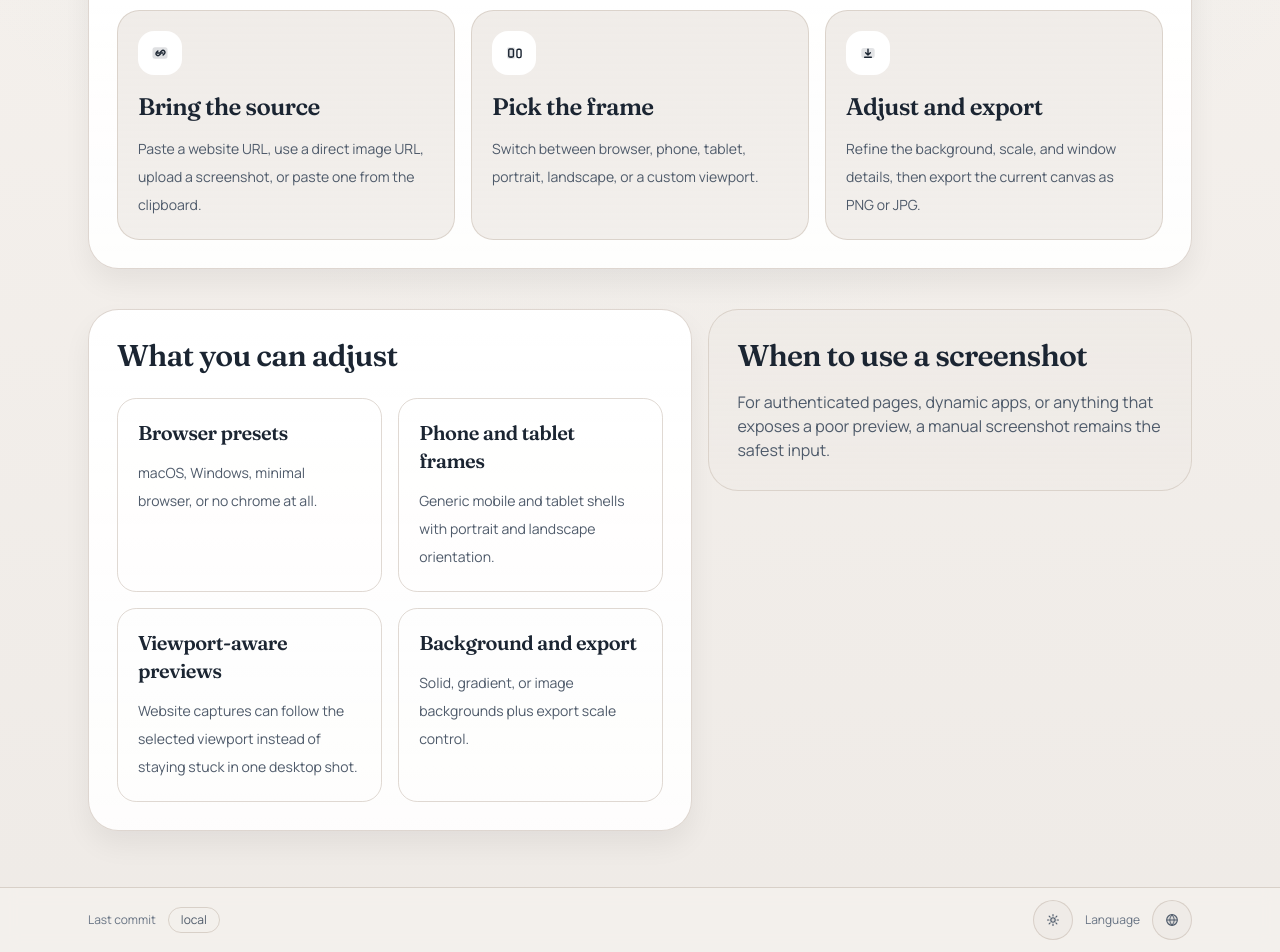
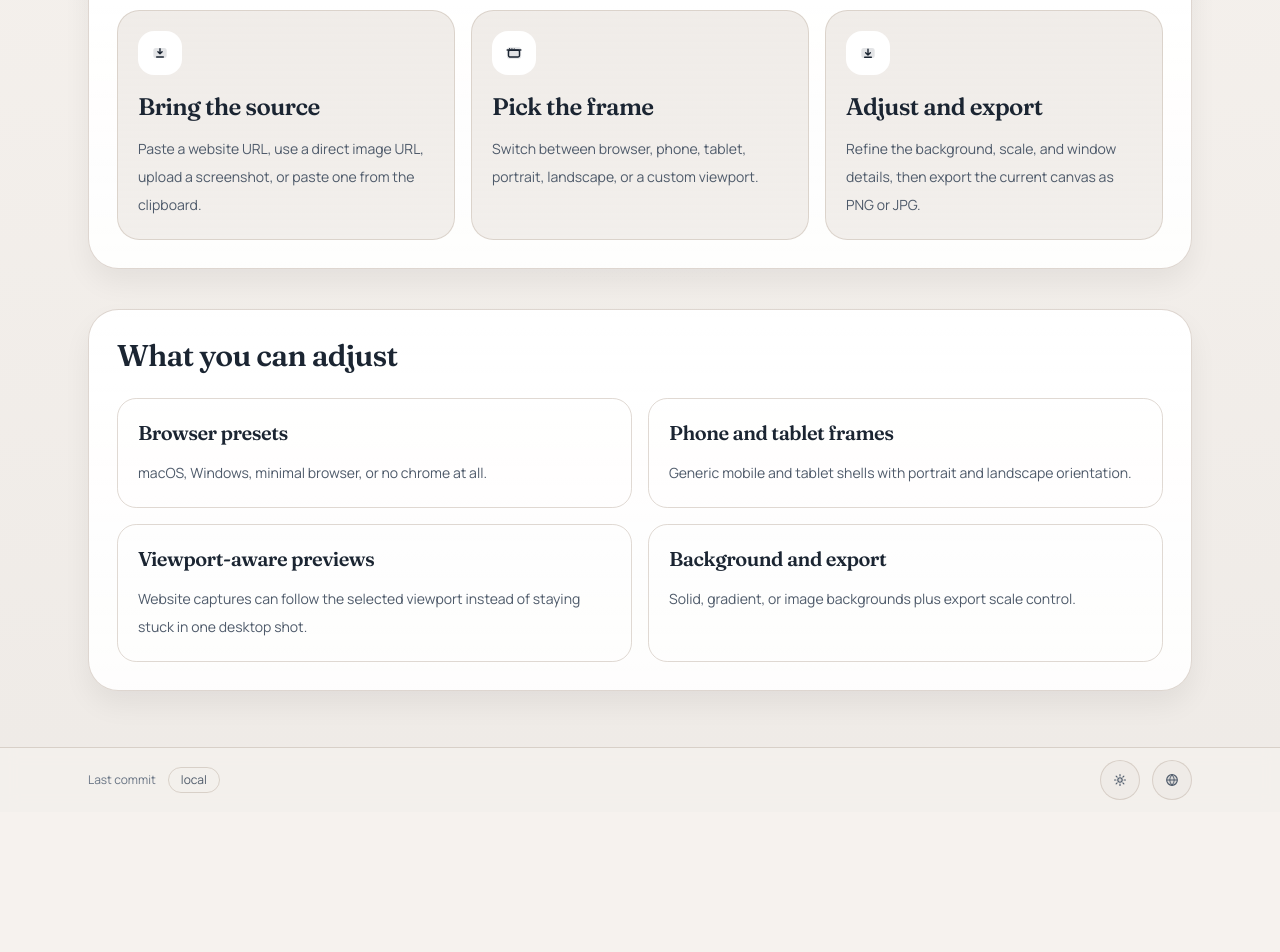
Before and after one commit to mafhper/fremit, a React (Vite) app: page /about in a window 1280 px wide. Shown: the part 448-1400 px from the top of the page. After the commit the page ends 1260 px from the top, so only its background shows below. Built offline with nearby package versions, Linux system fonts and the light colour scheme.

Commit message:
Polish home and about public pages

```diff
--- a/src/components/icons/AppIcons.tsx
+++ b/src/components/icons/AppIcons.tsx
@@ -40,6 +40,16 @@ export function UploadPanelIcon({ className }: IconProps) {
   );
 }
 
+export function SourcePanelIcon({ className }: IconProps) {
+  return (
+    <IconFrame className={className}>
+      <rect x="4" y="6" width="16" height="12" rx="3" fill="currentColor" opacity="0.12" />
+      <path d="M12 6.8v6.2m0 0 2.5-2.5M12 13l-2.5-2.5" stroke="currentColor" strokeWidth="1.7" strokeLinecap="round" strokeLinejoin="round" />
+      <path d="M8 16.7h8" stroke="currentColor" strokeWidth="1.7" strokeLinecap="round" />
+    </IconFrame>
+  );
+}
+
 export function ClipboardPanelIcon({ className }: IconProps) {
   return (
     <IconFrame className={className}>
@@ -67,6 +77,19 @@ export function DevicePanelIcon({ className }: IconProps) {
       <rect x="15.5" y="7.5" width="5" height="10" rx="1.8" stroke="currentColor" strokeWidth="1.7" />
       <rect x="5.7" y="7.2" width="5.6" height="9.6" rx="1.2" stroke="currentColor" strokeWidth="1.7" />
       <circle cx="8.5" cy="17.2" r="0.8" fill="currentColor" />
+    </IconFrame>
+  );
+}
+
+export function BrowserPanelIcon({ className }: IconProps) {
+  return (
+    <IconFrame className={className}>
+      <rect x="3.5" y="5.2" width="17" height="13.6" rx="3" fill="currentColor" opacity="0.12" />
+      <rect x="5.4" y="8.6" width="13.2" height="8.1" rx="1.6" stroke="currentColor" strokeWidth="1.7" />
+      <path d="M3.8 8.4h16.4" stroke="currentColor" strokeWidth="1.7" strokeLinecap="round" />
+      <circle cx="6.7" cy="6.8" r="0.75" fill="currentColor" />
+      <circle cx="9.5" cy="6.8" r="0.75" fill="currentColor" opacity="0.82" />
+      <circle cx="12.3" cy="6.8" r="0.75" fill="currentColor" opacity="0.6" />
     </IconFrame>
   );
 }
--- a/src/components/layout/ProductLayout.tsx
+++ b/src/components/layout/ProductLayout.tsx
@@ -1,5 +1,5 @@
 import * as Popover from '@radix-ui/react-popover';
-import { Link, NavLink, Outlet, useLocation } from 'react-router-dom';
+import { Link, NavLink, Outlet } from 'react-router-dom';
 import { MenuPanelIcon } from '@/components/icons/AppIcons';
 import iconUrl from '/icon.svg?url';
 import { LocaleSelector } from '@/components/layout/LocaleSelector';
@@ -7,7 +7,6 @@ import { ThemeSelector } from '@/components/layout/ThemeSelector';
 import { Button } from '@/components/ui';
 import { useApplyTheme } from '@/hooks/useApplyTheme';
 import { useI18n } from '@/i18n/useI18n';
-import { useStore } from '@/store/useStore';
 
 const navItems = [
   { to: '/', key: 'home' as const },
@@ -17,11 +16,7 @@ const navItems = [
 
 export function ProductLayout() {
   useApplyTheme();
-  const location = useLocation();
   const { copy } = useI18n();
-  const themePreference = useStore((state) => state.appShell.themePreference);
-  const isHomeRoute = location.pathname === '/';
-  const currentThemeLabel = themePreference === 'dark' ? copy.theme.dark : copy.theme.light;
 
   return (
     <div className="app-shell flex min-h-svh flex-col text-foreground">
@@ -114,15 +109,7 @@ export function ProductLayout() {
           </div>
 
           <div className="flex flex-wrap items-center gap-3">
-            <div className="flex items-center gap-2">
-              {isHomeRoute && (
-                <span className="text-[hsl(var(--text-soft))]">
-                  {copy.theme.colorSelector} · {copy.theme.current}: {currentThemeLabel}
-                </span>
-              )}
-              <ThemeSelector />
-            </div>
-            <span>{copy.footer.language}</span>
+            <ThemeSelector />
             <LocaleSelector />
           </div>
         </div>
--- a/src/i18n/messages.ts
+++ b/src/i18n/messages.ts
@@ -44,8 +44,6 @@ export interface MessageSchema {
     workflow: ContentSection[];
     featuresTitle: string;
     features: ContentSection[];
-    noteTitle: string;
-    noteBody: string;
   };
   faq: {
     eyebrow: string;
@@ -208,8 +206,6 @@ export const messages: Record<Locale, MessageSchema> = {
           body: 'Solid, gradient, or image backgrounds plus export scale control.',
         },
       ],
-      noteTitle: 'When to use a screenshot',
-      noteBody: 'For authenticated pages, dynamic apps, or anything that exposes a poor preview, a manual screenshot remains the safest input.',
     },
     faq: {
       eyebrow: 'FAQ',
@@ -394,8 +390,6 @@ export const messages: Record<Locale, MessageSchema> = {
           body: 'Fundos sólidos, gradientes ou imagem com controle de escala na exportação.',
         },
       ],
-      noteTitle: 'Quando usar screenshot',
-      noteBody: 'Para páginas autenticadas, apps dinâmicos ou qualquer preview ruim, screenshot continua sendo a entrada mais segura.',
     },
     faq: {
       eyebrow: 'FAQ',
@@ -580,8 +574,6 @@ export const messages: Record<Locale, MessageSchema> = {
           body: 'Fondos sólidos, gradientes o imagen con control de escala para exportar.',
         },
       ],
-      noteTitle: 'Cuándo usar captura',
-      noteBody: 'Para páginas autenticadas, apps dinámicas o cualquier preview pobre, la captura sigue siendo la entrada más segura.',
     },
     faq: {
       eyebrow: 'FAQ',
--- a/src/pages/AboutPage.tsx
+++ b/src/pages/AboutPage.tsx
@@ -1,9 +1,9 @@
 import { Link } from 'react-router-dom';
-import { DevicePanelIcon, ExportPanelIcon, LinkPanelIcon } from '@/components/icons/AppIcons';
+import { BrowserPanelIcon, ExportPanelIcon, SourcePanelIcon } from '@/components/icons/AppIcons';
 import { Button } from '@/components/ui';
 import { useI18n } from '@/i18n/useI18n';
 
-const icons = [LinkPanelIcon, DevicePanelIcon, ExportPanelIcon];
+const icons = [SourcePanelIcon, BrowserPanelIcon, ExportPanelIcon];
 
 export function AboutPage() {
   const { copy } = useI18n();
@@ -29,7 +29,7 @@ export function AboutPage() {
 
           <div className="mt-6 grid gap-4 md:grid-cols-3">
             {copy.about.workflow.map((section, index) => {
-              const Icon = icons[index] ?? LinkPanelIcon;
+              const Icon = icons[index] ?? SourcePanelIcon;
 
               return (
                 <article
@@ -47,9 +47,10 @@ export function AboutPage() {
           </div>
         </section>
 
-        <section className="mt-10 grid items-start gap-4 lg:grid-cols-[minmax(0,1.25fr)_minmax(0,1fr)]">
-          <div className="surface-card rounded-[1.9rem] border p-6 md:p-7">
+        <section className="mt-10 surface-card rounded-[1.9rem] border p-6 md:p-7">
+          <div className="max-w-2xl">
             <h2 className="text-3xl font-semibold tracking-tight">{copy.about.featuresTitle}</h2>
+          </div>
           <div className="mt-6 grid gap-4 sm:grid-cols-2">
             {copy.about.features.map((section) => (
               <article key={section.title} className="rounded-[1.2rem] border border-border/70 bg-[hsl(var(--surface-muted))/0.68] p-5">
@@ -58,14 +59,6 @@ export function AboutPage() {
               </article>
             ))}
           </div>
-          </div>
-
-          <div className="surface-muted rounded-[1.9rem] border p-6 md:p-7">
-            <h2 className="text-3xl font-semibold tracking-tight">{copy.about.noteTitle}</h2>
-            <p className="mt-4 text-sm leading-7 text-[hsl(var(--text-muted))] md:text-base">
-              {copy.about.noteBody}
-            </p>
-          </div>
         </section>
       </section>
     </main>
--- a/src/pages/HomePage.tsx
+++ b/src/pages/HomePage.tsx
@@ -8,12 +8,14 @@ export function HomePage() {
     <main className="flex flex-1 items-center">
       <section className="mx-auto flex w-full max-w-3xl flex-1 items-center px-4 py-8 md:px-6 md:py-10">
         <div className="w-full space-y-6">
-          <div className="space-y-3">
-            <h1 className="max-w-2xl text-4xl font-semibold tracking-tight md:text-6xl">{copy.home.title}</h1>
-            <p className="max-w-xl text-base text-[hsl(var(--text-muted))] md:text-lg">{copy.home.subtitle}</p>
+          <div className="mx-auto max-w-2xl space-y-3 text-center">
+            <h1 className="text-4xl font-semibold tracking-tight md:text-6xl">{copy.home.title}</h1>
+            <p className="text-base text-[hsl(var(--text-muted))] md:text-lg">{copy.home.subtitle}</p>
           </div>
 
-          <SourceControls variant="home" />
+          <div className="mx-auto max-w-4xl">
+            <SourceControls variant="home" />
+          </div>
         </div>
       </section>
     </main>
```
Also changed, not shown: 2 other files (tests, documents, lock files or other folders). Lines whose indentation alone changed are shown as unchanged.
